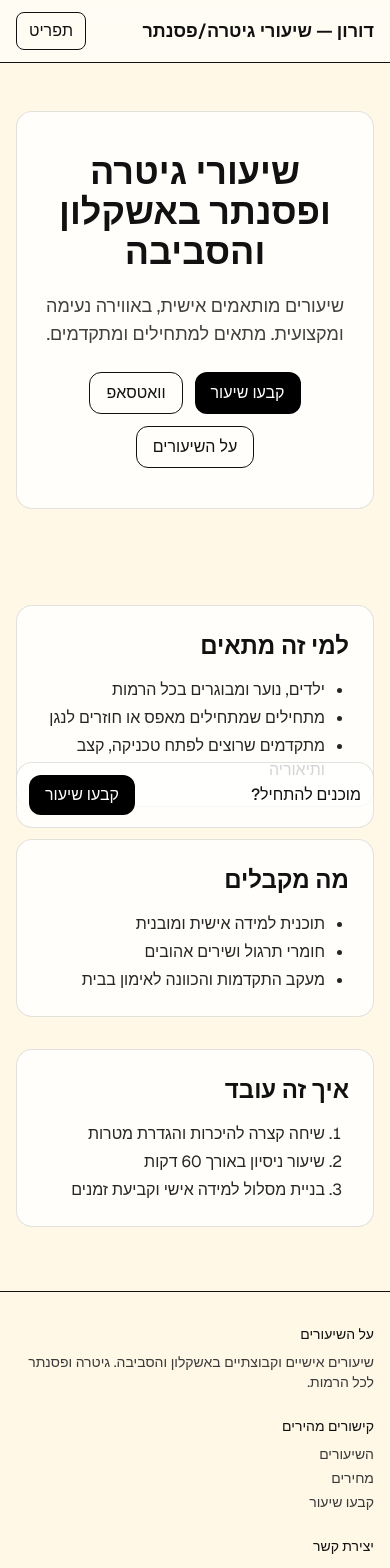
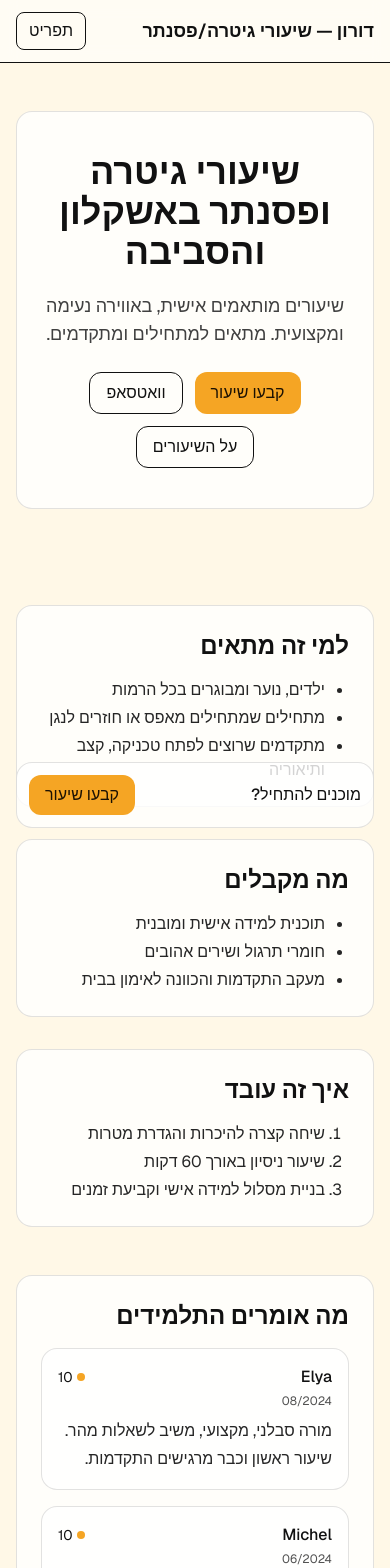
Before and after one commit to doronc36-rgb/guitar-lessons, a Next.js app: page / in a window 390 px wide. Shown: the top 1568 px of the page. Built offline with nearby package versions, Linux system fonts and the light colour scheme.

Commit message:
ux: add testimonials, warm amber CTA palette, ensure all CTAs clickable, responsive menu with back

```diff
--- a/src/app/HomeClient.tsx
+++ b/src/app/HomeClient.tsx
@@ -1,10 +1,10 @@
 "use client";
 
-import Link from "next/link";
 import { useI18n } from "@/i18n";
 import Container from "./components/ui/Container";
 import Button from "./components/ui/Button";
 import Section from "./components/ui/Section";
+import Testimonials from "./components/Testimonials";
 
 export default function HomeClient() {
   const { t } = useI18n();
@@ -56,6 +56,37 @@ export default function HomeClient() {
         </div>
       </Container>
 
+      <Container>
+        <Testimonials
+          items={[
+            {
+              name: "Elya",
+              date: "08/2024",
+              text: "מורה סבלני, מקצועי, משיב לשאלות מהר. שיעור ראשון וכבר מרגישים התקדמות.",
+              score: 10,
+            },
+            {
+              name: "Michel",
+              date: "06/2024",
+              text: "מורה מאוד סבלני, הולך עם קצב התלמיד. ביתי ניהנה מאוד מהשיעורים עם דורון.",
+              score: 10,
+            },
+            {
+              name: "דבורה",
+              date: "04/2024",
+              text: "מורה מעולה!",
+              score: 10,
+            },
+            {
+              name: "אלכסנדרה",
+              date: "02/2024",
+              text: "תמיד עם פוזיטיביות וסבלנות! יודע איך ללמד ולדבר על שירים אהובים. מומלץ!",
+              score: 10,
+            },
+          ]}
+        />
+      </Container>
+
       {/* Mobile CTA bar */}
       <div className="fixed bottom-4 inset-x-0 md:hidden">
         <Container>
--- a/src/app/booking/BookingClient.tsx
+++ b/src/app/booking/BookingClient.tsx
@@ -2,6 +2,7 @@
 
 import Link from "next/link";
 import { useI18n } from "@/i18n";
+import Button from "../components/ui/Button";
 
 export default function BookingClient() {
   const { t } = useI18n();
@@ -15,20 +16,12 @@ export default function BookingClient() {
       </ul>
 
       <div className="flex gap-3">
-        <a
-          href="https://wa.me/972535247393"
-          target="_blank"
-          rel="noopener noreferrer"
-          className="rounded-xl px-4 py-2 bg-black text-white hover:bg-neutral-800 focus-visible:ring-2 focus-visible:ring-black"
-        >
+        <Button href="https://wa.me/972535247393" target="_blank" rel="noopener noreferrer">
           {t.common.whatsapp}
-        </a>
-        <a
-          href="tel:+972535247393"
-          className="rounded-xl px-4 py-2 border hover:bg-gray-50 focus-visible:ring-2 focus-visible:ring-black"
-        >
+        </Button>
+        <Button href="tel:+972535247393" variant="secondary">
           {t.common.call}
-        </a>
+        </Button>
       </div>
 
       <p className="text-sm text-neutral-600">{t.booking.todo}</p>
--- a/src/app/components/Header.tsx
+++ b/src/app/components/Header.tsx
@@ -15,18 +15,21 @@ export default function Header() {
   const toggle = useCallback(() => setOpen((v) => !v), []);
   const goBack = useCallback(() => router.back(), [router]);
 
+  const linkClass = (href: string) =>
+    `hover:opacity-80 ${pathname === href ? "underline underline-offset-4" : ""}`;
+
   const NavLinks = (
     <nav className="flex flex-col md:flex-row gap-4 items-start md:items-center text-sm">
-      <Link href="/lessons" onClick={close} className="hover:opacity-80">
+      <Link href="/lessons" onClick={close} className={linkClass("/lessons")} aria-current={pathname === "/lessons" ? "page" : undefined}>
         השיעורים
       </Link>
-      <Link href="/prices" onClick={close} className="hover:opacity-80">
+      <Link href="/prices" onClick={close} className={linkClass("/prices")} aria-current={pathname === "/prices" ? "page" : undefined}>
         מחירים
       </Link>
-      <Link href="/faq" onClick={close} className="hover:opacity-80">
+      <Link href="/faq" onClick={close} className={linkClass("/faq")} aria-current={pathname === "/faq" ? "page" : undefined}>
         שאלות
       </Link>
-      <Link href="/contact" onClick={close} className="hover:opacity-80">
+      <Link href="/contact" onClick={close} className={linkClass("/contact")} aria-current={pathname === "/contact" ? "page" : undefined}>
         צור קשר
       </Link>
       <Link
--- /dev/null
+++ b/src/app/components/Testimonials.tsx
@@ -0,0 +1,34 @@
+"use client";
+
+import Section from "./ui/Section";
+
+type Testimonial = {
+  name: string;
+  date: string;
+  text: string;
+  score?: number;
+};
+
+export default function Testimonials({ items }: { items: Testimonial[] }) {
+  return (
+    <Section title="מה אומרים התלמידים" className="mt-12">
+      <ul className="grid gap-4 md:grid-cols-2">
+        {items.map((t) => (
+          <li key={t.name + t.date} className="surface p-4">
+            <div className="flex items-center justify-between">
+              <div className="font-medium">{t.name}</div>
+              {typeof t.score === "number" && (
+                <span className="inline-flex items-center gap-1 text-sm">
+                  <span className="inline-block w-2 h-2 rounded-full bg-[color:var(--accent)]" />
+                  {t.score}
+                </span>
+              )}
+            </div>
+            <div className="text-xs text-neutral-600 mt-1">{t.date}</div>
+            <p className="mt-2 text-neutral-800 leading-7">{t.text}</p>
+          </li>
+        ))}
+      </ul>
+    </Section>
+  );
+}
--- a/src/app/components/ui/Button.tsx
+++ b/src/app/components/ui/Button.tsx
@@ -14,7 +14,7 @@ export default function Button(props: ButtonProps | LinkProps) {
   const { variant = "primary", className = "", children } = props;
   const style =
     variant === "primary"
-      ? "bg-black text-white hover:bg-neutral-800"
+      ? "bg-[color:var(--accent)] text-[color:var(--accent-contrast)] hover:brightness-95"
       : variant === "secondary"
       ? "border hover:bg-black/5"
       : "hover:bg-black/5";
--- a/src/app/globals.css
+++ b/src/app/globals.css
@@ -7,6 +7,8 @@
   --muted: #3a3a3a;
   --border: rgba(17, 17, 17, 0.12);
   --surface: #ffffffcc; /* translucent white on cream */
+  --accent: #f5a524; /* warm amber accent */
+  --accent-contrast: #1b1103;
 }
 
 @theme inline {
@@ -48,6 +50,6 @@ a {
 
 /* Focus outlines for better a11y */
 :where(a, button, [role="button"], input, textarea, select):focus-visible {
-  outline: 2px solid var(--foreground);
+  outline: 2px solid var(--accent);
   outline-offset: 2px;
 }
--- a/src/app/prices/PricesClient.tsx
+++ b/src/app/prices/PricesClient.tsx
@@ -1,7 +1,7 @@
 "use client";
 
-import Link from "next/link";
 import { useI18n } from "@/i18n";
+import Button from "../components/ui/Button";
 
 export default function PricesClient() {
   const { t } = useI18n();
@@ -21,20 +21,10 @@ export default function PricesClient() {
       <p className="text-neutral-700">{t.prices.cancellation}</p>
 
       <div className="flex gap-3">
-        <Link
-          href="/booking"
-          className="rounded-xl px-4 py-2 bg-black text-white hover:bg-neutral-800 focus-visible:ring-2 focus-visible:ring-black"
-        >
-          {t.common.bookLesson}
-        </Link>
-        <a
-          href="https://wa.me/972535247393"
-          target="_blank"
-          rel="noopener noreferrer"
-          className="rounded-xl px-4 py-2 border hover:bg-gray-50 focus-visible:ring-2 focus-visible:ring-black"
-        >
+        <Button href="/booking">{t.common.bookLesson}</Button>
+        <Button href="https://wa.me/972535247393" target="_blank" rel="noopener noreferrer" variant="secondary">
           {t.common.whatsapp}
-        </a>
+        </Button>
       </div>
     </div>
   );
```
